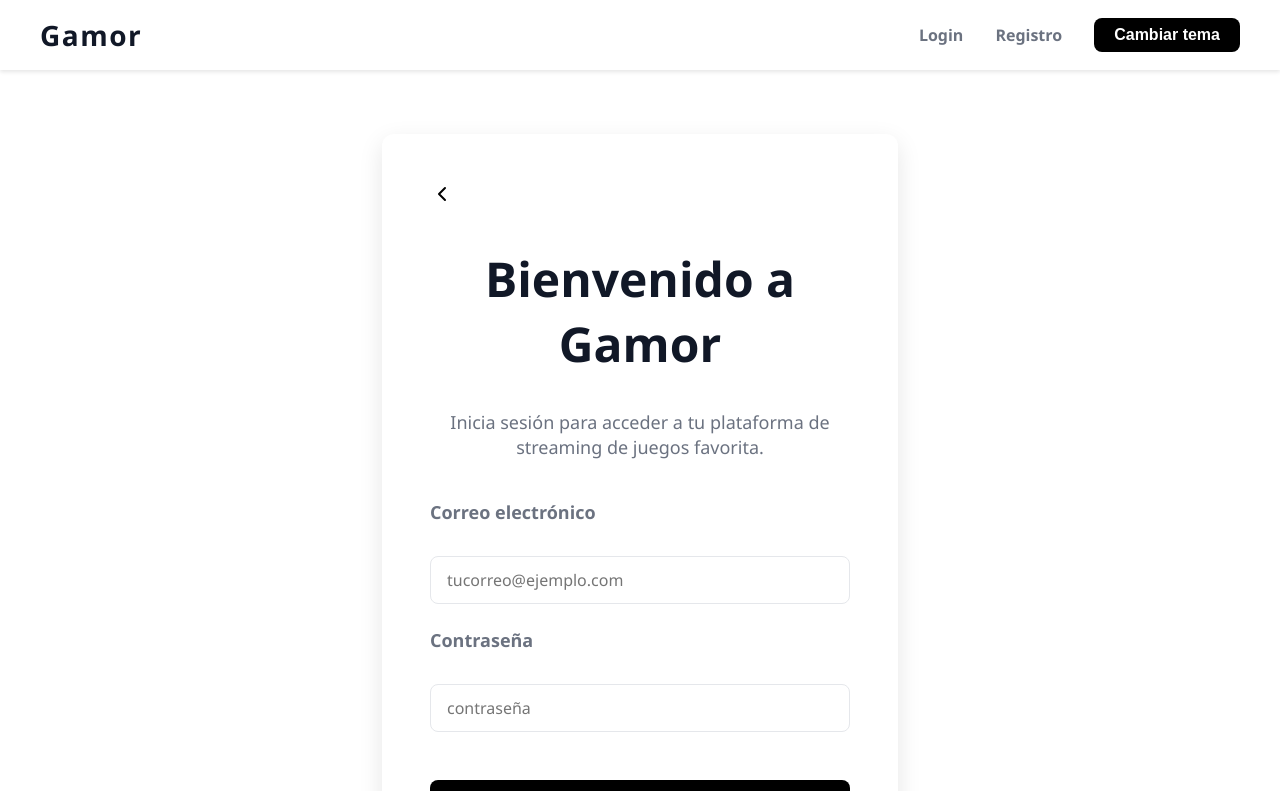
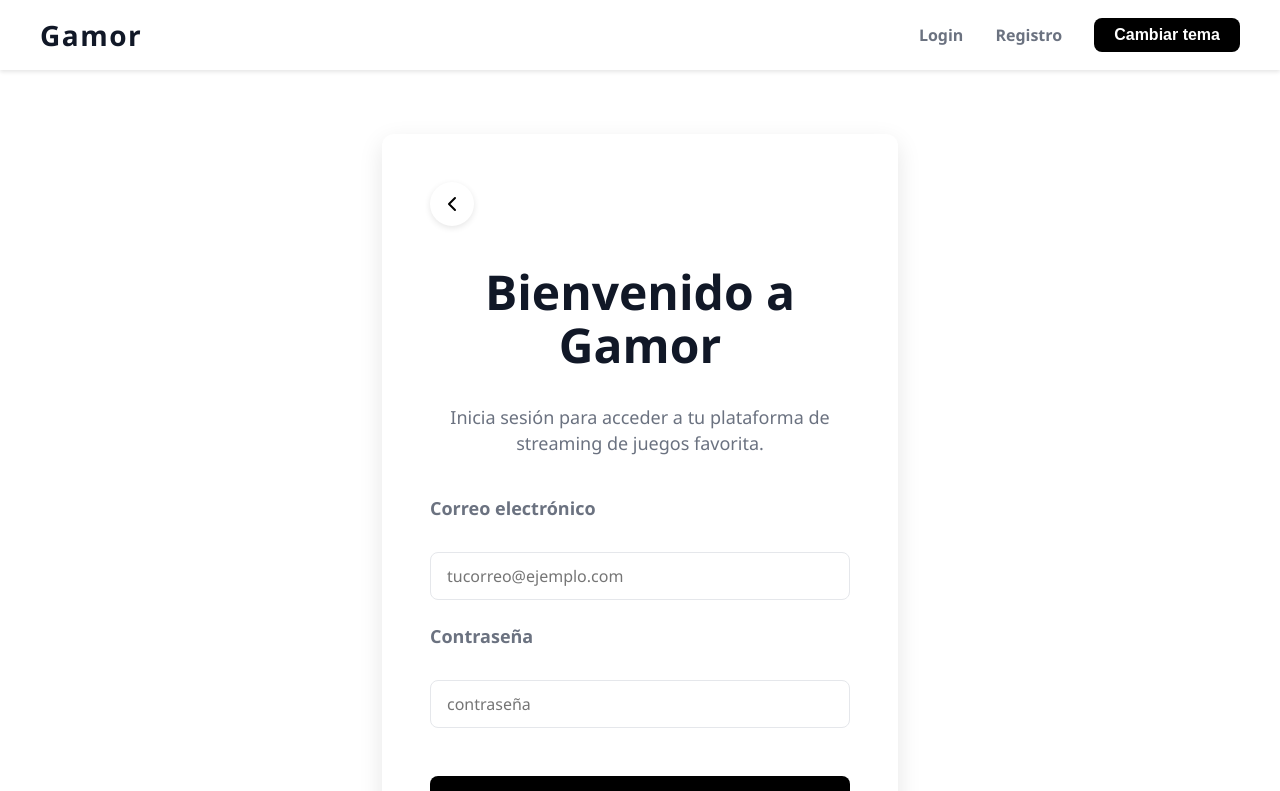
Before and after one commit to CarlosEAlejo/Gamor_Test, a React (Create React App) app: page /login in a window 1280 px wide. Shown: the top 791 px of the page. Built offline with nearby package versions, Linux system fonts and the light colour scheme.

Commit message:
Add animation for the back button

```diff
--- a/src/components/login/Login.css
+++ b/src/components/login/Login.css
@@ -54,14 +54,15 @@ body {
 }
 
 .login-card h1 {
+  display: inline-flex;
+  align-items: center;
+  gap: 1rem;
   font-size: 3rem;
   font-weight: 700;
   margin-bottom: 1rem;
   color: var(--color-text-dark);
-  display: inline-flex;
-  /* Para alinear el botón y el título */
-  align-items: center;
-  /* Centrar verticalmente */
+  user-select: none;
+  line-height: 1.1;
 }
 
 .login-card p.description {
@@ -158,20 +159,30 @@ body {
 /* Agregar estilo para el botón de volver */
 
 .back-to-main-btn {
-  background: none;
+  background-color: var(--button-circle-bg);
   border: none;
+  border-radius: 50%;
+  width: 44px;
+  height: 44px;
   cursor: pointer;
   color: var(--color-primary);
-  padding: 0;
-  margin-right: 0.5rem;
-  transition: color 0.25s ease, transform 0.25s ease;
   display: flex;
   align-items: center;
+  justify-content: center;
+  transition:
+    background-color 0.3s ease,
+    color 0.25s ease,
+    transform 0.25s cubic-bezier(0.4, 0, 0.2, 1);
+  flex-shrink: 0;
+  box-shadow: 0 2px 6px rgba(0, 0, 0, 0.1);
+  user-select: none;
 }
 
 .back-to-main-btn:hover,
 .back-to-main-btn:focus {
+  background-color: var(--button-circle-bg-hover);
   color: var(--color-primary-hover);
   outline: none;
-  transform: translateX(-4px);
+  transform: translateX(-6px) scale(1.05);
+  box-shadow: 0 6px 12px rgba(0, 0, 0, 0.15);
 }
```
